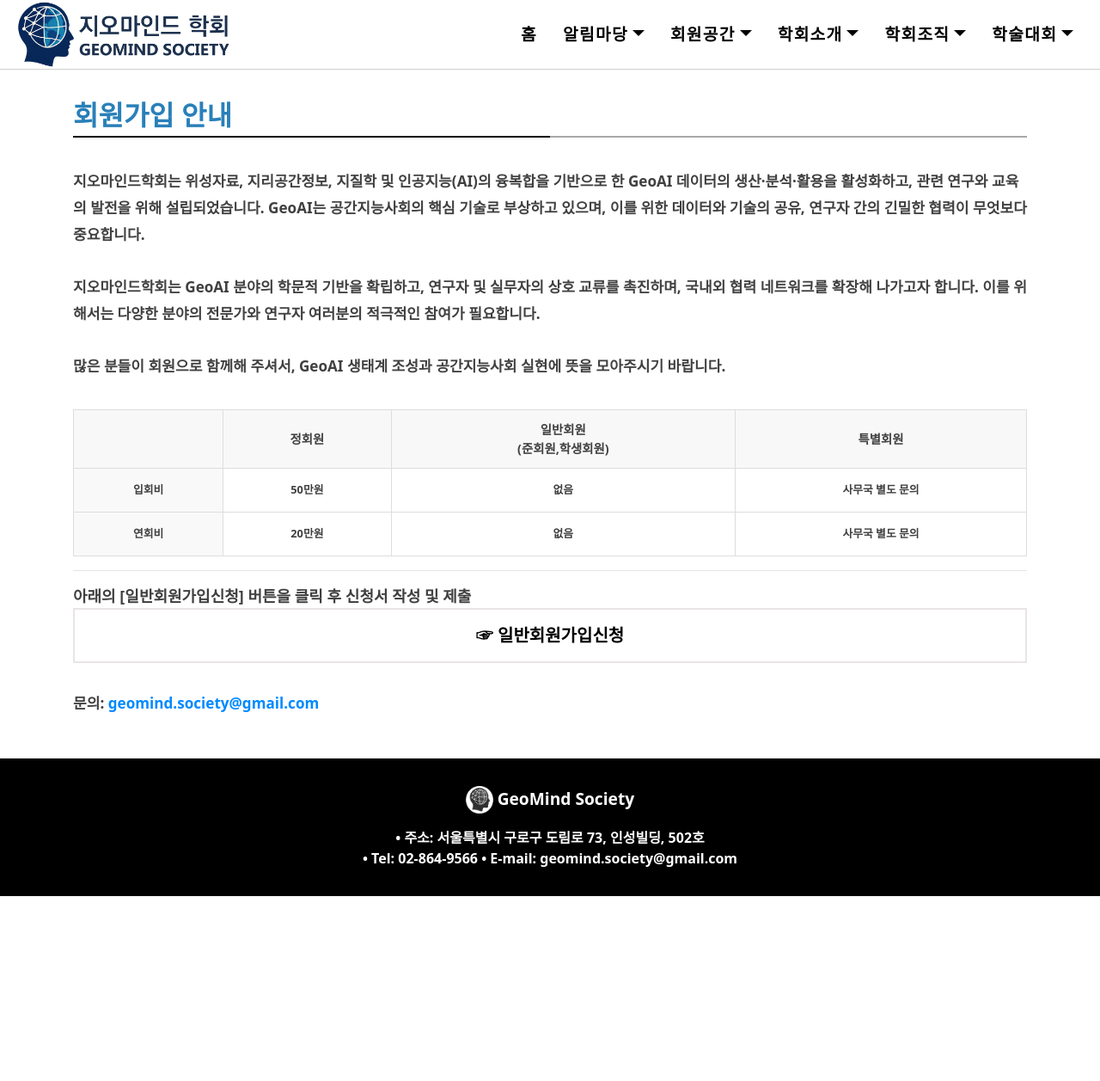
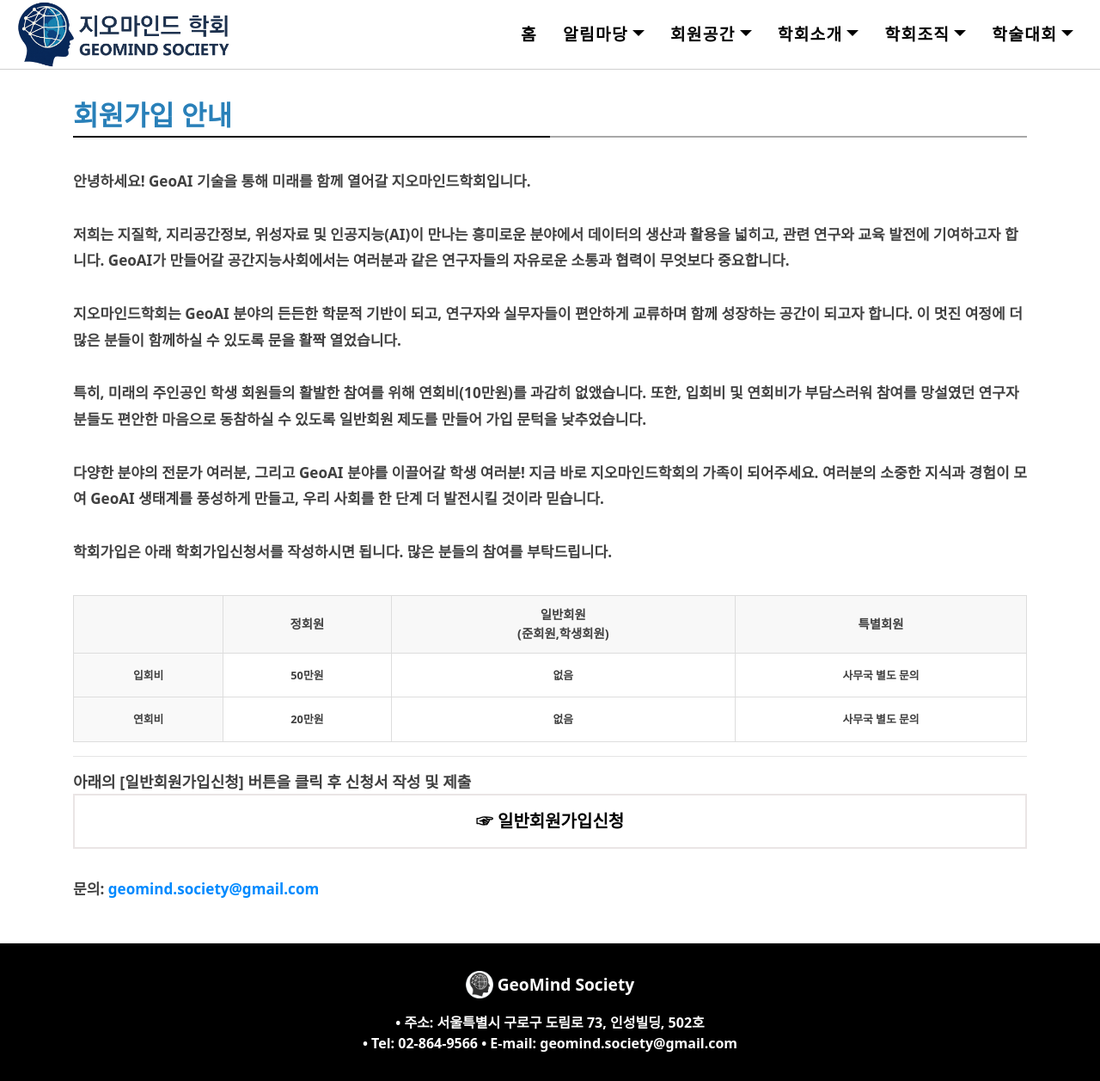
Before and after one commit to geomindgars/geomindgars.github.io, a Jekyll site: the page built from 회원가입안내.md, in a window 1280 px wide and 1257 px high. Shown: the whole window at 86% size. Built offline with Jekyll 4.4.1, drawn with Linux system fonts in a browser that asks for light colours; nearby versions of some CDN libraries.

Commit message:
회원가입안내.md 업데이트

```diff
--- a/회원가입안내.md
+++ b/회원가입안내.md
@@ -41,12 +41,14 @@ tilte:
 </div>
 
 <section id="membership" style="margin-top: 2em;">
-  <p style="line-height: 1.8em; font-size: 0.95em;">
-    지오마인드학회는 위성자료, 지리공간정보, 지질학 및 인공지능(AI)의 융복합을 기반으로 한 GeoAI 데이터의 생산·분석·활용을 활성화하고,
-    관련 연구와 교육의 발전을 위해 설립되었습니다. GeoAI는 공간지능사회의 핵심 기술로 부상하고 있으며, 이를 위한 데이터와 기술의 공유, 연구자 간의 긴밀한 협력이 무엇보다 중요합니다.<br><br>
-    지오마인드학회는 GeoAI 분야의 학문적 기반을 확립하고, 연구자 및 실무자의 상호 교류를 촉진하며, 국내외 협력 네트워크를 확장해 나가고자 합니다. 이를 위해서는 다양한 분야의 전문가와 연구자 여러분의 적극적인 참여가 필요합니다.<br><br>
-    많은 분들이 회원으로 함께해 주셔서, GeoAI 생태계 조성과 공간지능사회 실현에 뜻을 모아주시기 바랍니다.
-  </p>
+<p style="line-height: 1.8em; font-size: 0.95em;">
+  안녕하세요! GeoAI 기술을 통해 미래를 함께 열어갈 지오마인드학회입니다.<br><br>
+  저희는 지질학, 지리공간정보, 위성자료 및 인공지능(AI)이 만나는 흥미로운 분야에서 데이터의 생산과 활용을 넓히고, 관련 연구와 교육 발전에 기여하고자 합니다. GeoAI가 만들어갈 공간지능사회에서는 여러분과 같은 연구자들의 자유로운 소통과 협력이 무엇보다 중요합니다.<br><br>
+  지오마인드학회는 GeoAI 분야의 든든한 학문적 기반이 되고, 연구자와 실무자들이 편안하게 교류하며 함께 성장하는 공간이 되고자 합니다. 이 멋진 여정에 더 많은 분들이 함께하실 수 있도록 문을 활짝 열었습니다.<br><br>
+  특히, 미래의 주인공인 학생 회원들의 활발한 참여를 위해 연회비(10만원)를 과감히 없앴습니다. 또한, 입회비 및 연회비가 부담스러워 참여를 망설였던 연구자분들도 편안한 마음으로 동참하실 수 있도록 일반회원 제도를 만들어 가입 문턱을 낮추었습니다.<br><br>
+  다양한 분야의 전문가 여러분, 그리고 GeoAI 분야를 이끌어갈 학생 여러분! 지금 바로 지오마인드학회의 가족이 되어주세요. 여러분의 소중한 지식과 경험이 모여 GeoAI 생태계를 풍성하게 만들고, 우리 사회를 한 단계 더 발전시킬 것이라 믿습니다.<br><br>
+  학회가입은 아래 학회가입신청서를 작성하시면 됩니다. 많은 분들의 참여를 부탁드립니다.
+</p>
 
   <table style="width: 100%; border-collapse: collapse; font-size: 0.95em; margin-top: 2em;">
     <thead style="background-color: #f2f2f2;">
```
